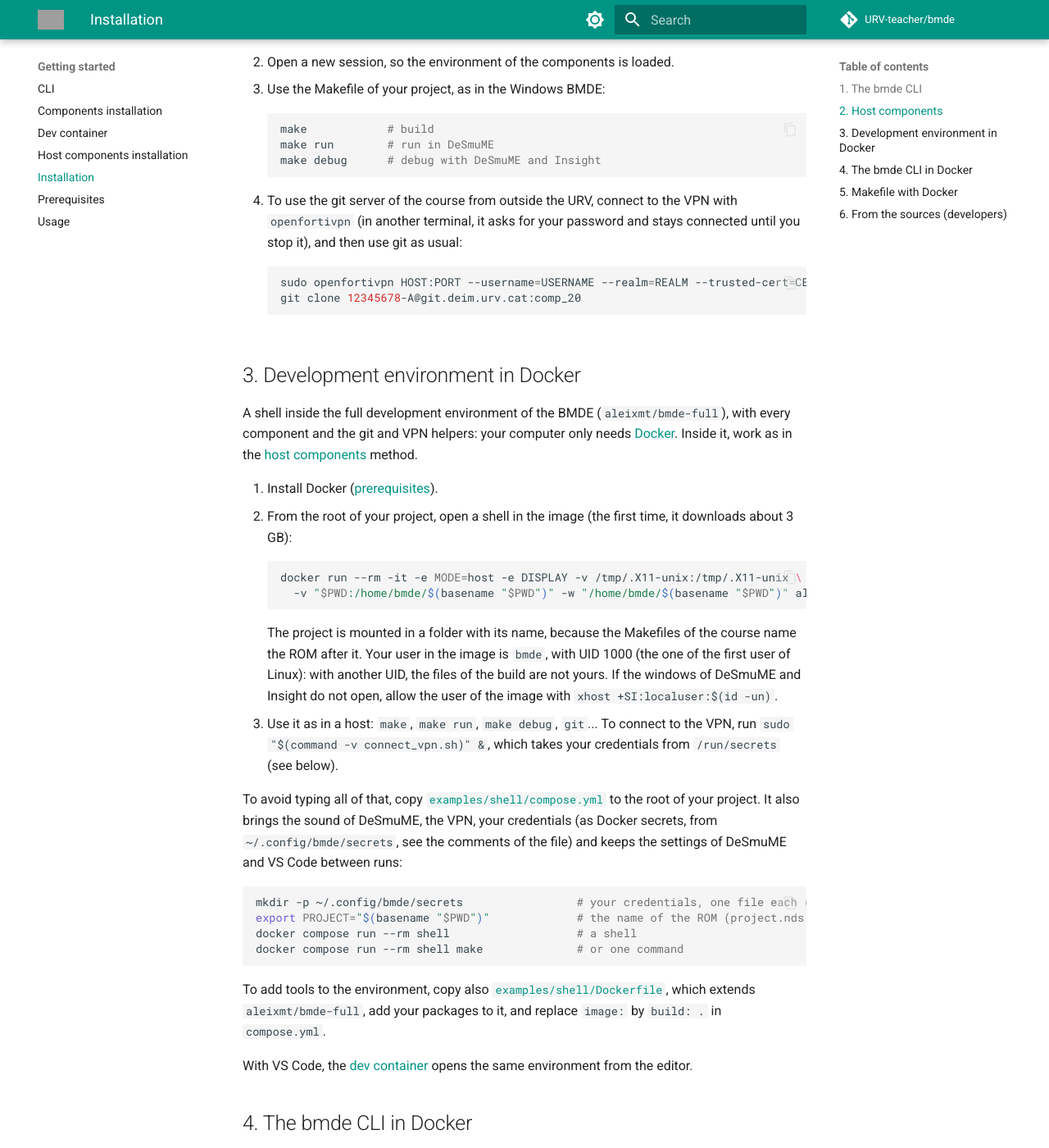
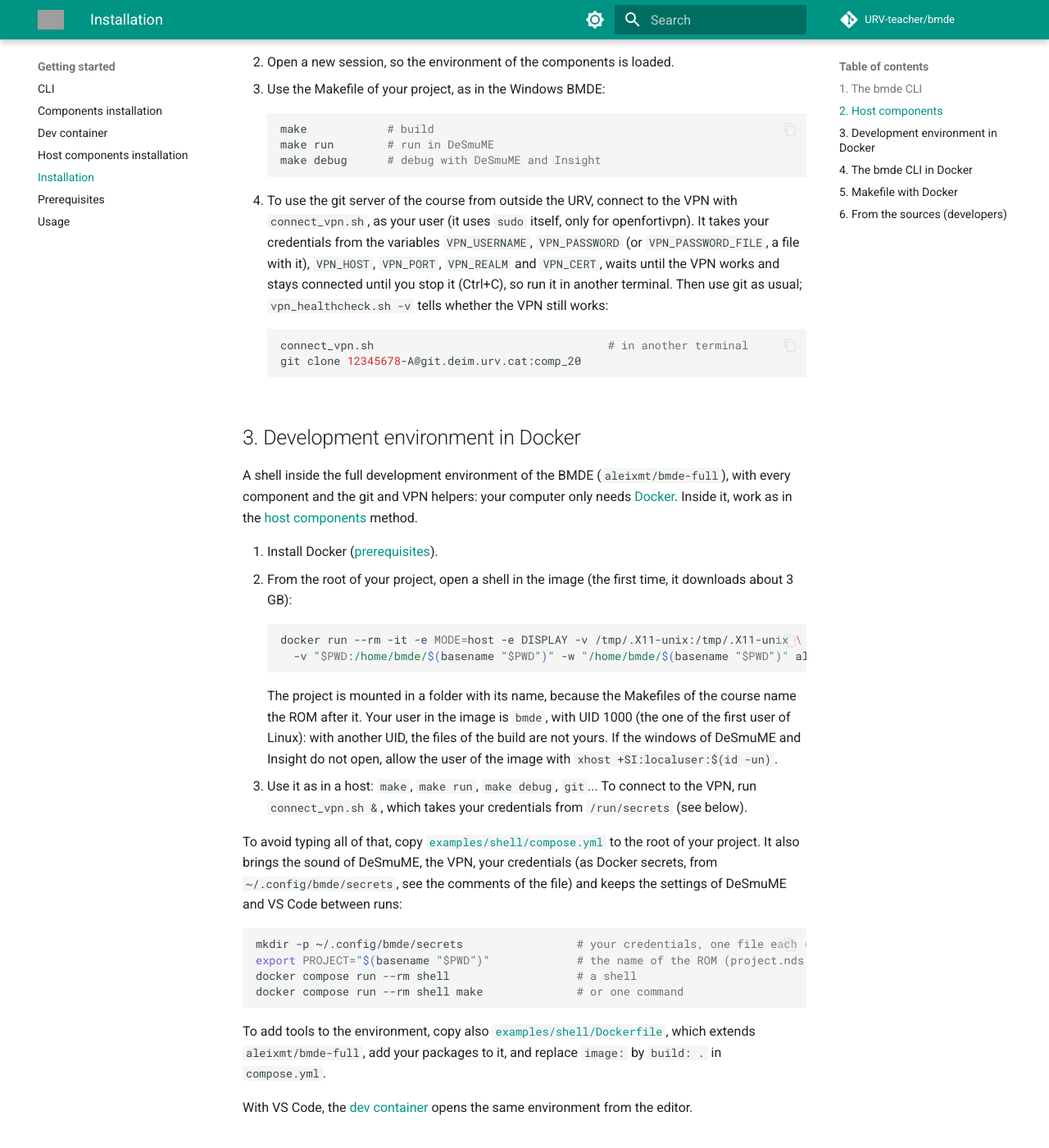
Before and after one commit to URV-teacher/bmde, an MkDocs documentation site: the page built from docs/getting-started/installation.md, in a window 1280 px wide and 1400 px high, scrolled down 2292 px. Shown: the whole window at 82% size. Built offline with MkDocs 1.6.1 and Material for MkDocs 9.7.7, drawn with Linux system fonts in a browser that asks for light colours; comment, search, counter and statistics services are not loaded; grey boxes are pictures that could not be loaded.

Commit message:
fix(git): check the VPN with vpn_healthcheck.sh instead of /READY
The VPN image of git-urv-vpn-docker now tells if the VPN works from
the state of openfortivpn (vpn_healthcheck.sh) and no longer creates
/READY, so the health check of the VPN container runs it, falling back
to /READY for the images before it (e.g. pinned with
docker.image_tag). Its timeout grows to 10s, as it requests the test
IP and DNS of the VPN.

connect_vpn.sh now runs as the user, without sudo: the docs say so.

````diff
--- a/docs/getting-started/installation.md
+++ b/docs/getting-started/installation.md
@@ -81,10 +81,13 @@ connection to the VPN, git and the debugger are done by hand.
     make run        # run in DeSmuME
     make debug      # debug with DeSmuME and Insight
     ```
-4. To use the git server of the course from outside the URV, connect to the VPN with `openfortivpn` (in another
-   terminal, it asks for your password and stays connected until you stop it), and then use git as usual:
+4. To use the git server of the course from outside the URV, connect to the VPN with `connect_vpn.sh`, as your user
+   (it uses `sudo` itself, only for openfortivpn). It takes your credentials from the variables `VPN_USERNAME`,
+   `VPN_PASSWORD` (or `VPN_PASSWORD_FILE`, a file with it), `VPN_HOST`, `VPN_PORT`, `VPN_REALM` and `VPN_CERT`, waits
+   until the VPN works and stays connected until you stop it (Ctrl+C), so run it in another terminal. Then use git as
+   usual; `vpn_healthcheck.sh -v` tells whether the VPN still works:
     ```shell
-    sudo openfortivpn HOST:PORT --username=USERNAME --realm=REALM --trusted-cert=CERT
+    connect_vpn.sh                                   # in another terminal
     git clone 12345678-A@git.deim.urv.cat:comp_20
     ```
 
@@ -104,8 +107,8 @@ and VPN helpers: your computer only needs [Docker](prerequisites.md#docker). Ins
    user in the image is `bmde`, with UID 1000 (the one of the first user of Linux): with another UID, the files of the
    build are not yours. If the windows of DeSmuME and Insight do not open, allow the user of the image with
    `xhost +SI:localuser:$(id -un)`.
-3. Use it as in a host: `make`, `make run`, `make debug`, `git`... To connect to the VPN, run
-   `sudo "$(command -v connect_vpn.sh)" &`, which takes your credentials from `/run/secrets` (see below).
+3. Use it as in a host: `make`, `make run`, `make debug`, `git`... To connect to the VPN, run `connect_vpn.sh &`,
+   which takes your credentials from `/run/secrets` (see below).
 
 To avoid typing all of that, copy [`examples/shell/compose.yml`](https://github.com/URV-teacher/bmde/blob/master/examples/shell/compose.yml)
 to the root of your project. It also brings the sound of DeSmuME, the VPN, your credentials (as Docker secrets, from
````
Also changed, not shown: docs/getting-started/host_components_installation.md (+5 -2 lines), 2 other files.
